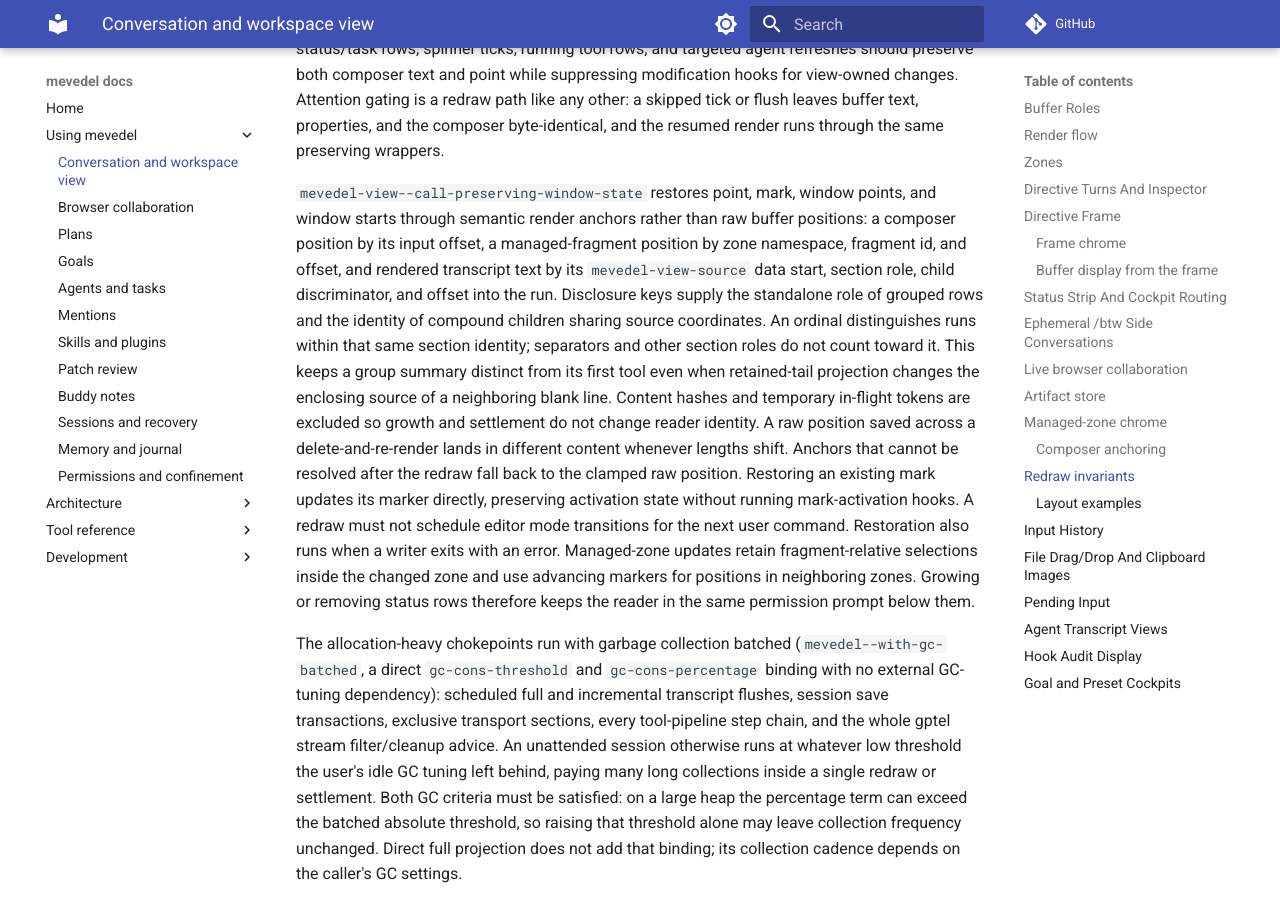
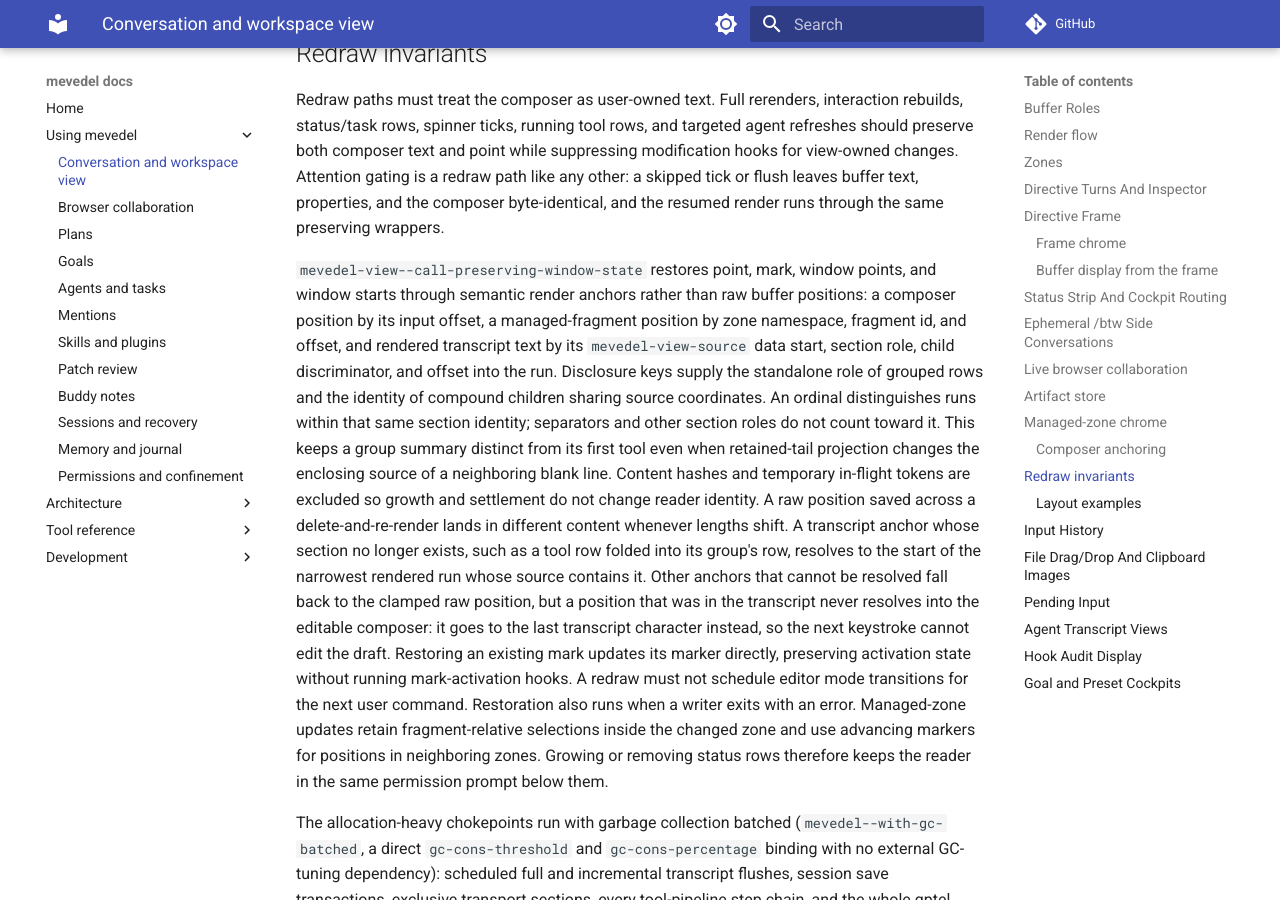
Before and after one commit to FrauH0lle/mevedel, an MkDocs documentation site: the page built from docs/view.md, in a window 1280 px wide and 900 px high, scrolled down 37550 px. Built offline with MkDocs 1.6.1 and Material for MkDocs 9.7.7, drawn with Linux system fonts in a browser that asks for light colours; comment, search, counter and statistics services are not loaded; some of the changed text lies outside the part shown.

Commit message:
fix(view): Keep a tool run open when it folds under the reader
When a fourth call joined three plain tool rows, the rows folded into one collapsed group row. The row the reader was on vanished, its anchor no longer resolved, and point fell back to its old numeric position: with a short group header that landed in the composer, so the next keystroke edited the draft, and the transcript above moved two rows. A run now stays open when point or a window point is on one of its rows, settled or running, as it folds, and the group remembers itself as open so it does not fold when the reader leaves. Independently, a transcript anchor whose section vanished resolves to the narrowest rendered run containing its source, and a transcript position never resolves into the composer. Capturing the reader's rows costs 0.68 µs per projection writer.

* mevedel-view-render.el (mevedel-view-render--reader-members): New variable and function.
(mevedel-view-render--reader-on-member-p): New.
(mevedel-view-render-mutate): Capture reader rows for each writer.
(mevedel-view--tool-group-rendering): Keep a group open for a reader on a member.
(mevedel-view--insert-tool-group): Remember such a group as open.
(mevedel-view--insert-pending-tool-row): Stamp the call key on running rows.
* mevedel-view-composer.el (mevedel-view--render-anchor-container)
(mevedel-view--transcript-position-backstop): New.
(mevedel-view--render-anchor-position): Fall back to the enclosing run.
(mevedel-view--call-preserving-window-state): Never resolve a transcript position into the composer.
* test/test-mevedel-view-stream.el (mevedel-view--pending-tool-calls): Cover a run folding under the reader.
* test/test-mevedel-view-composer.el (mevedel-view--call-preserving-window-state): Cover a vanished position next to the composer.
(mevedel-view--render-anchor-position): Resolve vanished sections to their enclosing run.
(mevedel-view--render-anchor-container)
(mevedel-view--transcript-position-backstop): New.
* docs/view.md: Describe reader-held groups and the anchor fallbacks.

```diff
--- a/docs/view.md
+++ b/docs/view.md
@@ -752,8 +752,10 @@
 its linked completion breadcrumb. Breadcrumbs can fold into activity groups as counted completions,
 such as `3 commands completed, 1 failed`, and show linked rows when expanded.
 A newly formed group stays open when one
-of its rows is already open, so grouping
-does not hide text the reader is inspecting. An explicit group fold wins over
+of its rows is already open, or when point or a window's point is on one of its
+rows, settled or running, as the run folds; the group then remembers itself as
+open, so it does not fold later when the reader moves on. Grouping therefore
+does not hide or move text the reader is inspecting. An explicit group fold wins over
 its children's states. Rows that demand individual presentation — agent
 handles, compound tools, rows carrying hook audits, rows their renderer wants expanded or
 compact, and coalesced rows — never fold into a group; they split the run
@@ -1819,8 +1821,12 @@
 source of a neighboring blank line. Content hashes and temporary in-flight
 tokens are excluded so growth and settlement do not change reader identity. A
 raw position saved across a delete-and-re-render lands in different content
-whenever lengths shift. Anchors that cannot be resolved after the redraw fall back to the
-clamped raw position.
+whenever lengths shift. A transcript anchor whose section no longer exists, such
+as a tool row folded into its group's row, resolves to the start of the
+narrowest rendered run whose source contains it. Other anchors that cannot be
+resolved fall back to the clamped raw position, but a position that was in the
+transcript never resolves into the editable composer: it goes to the last
+transcript character instead, so the next keystroke cannot edit the draft.
 Restoring an existing mark updates its marker directly, preserving activation
 state without running mark-activation hooks. A redraw must not schedule editor
 mode transitions for the next user command.
```
Also changed, not shown: 4 other files.
